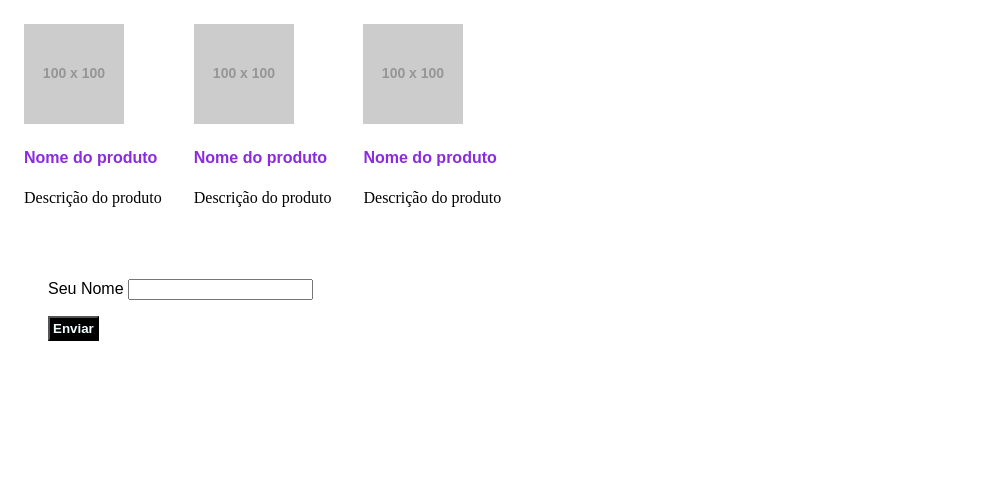
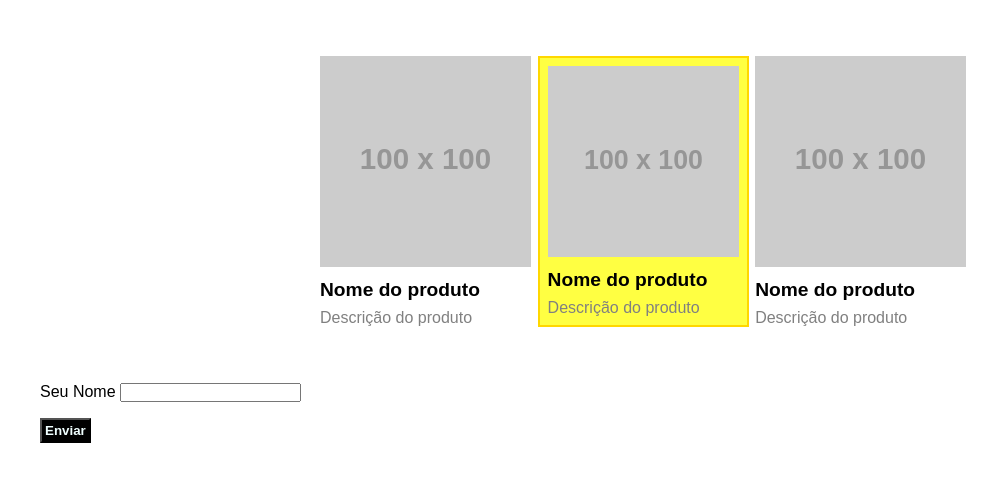
Before and after one commit to PrimoLuige/boas_praticas_css, a website: page index.html in a window 1280 px wide. Shown: the whole page, without its empty margins (0-1005 px from the left). Drawn offline with Linux system fonts and the light colour scheme; placeholder pictures from the web are drawn by us.

Commit message:
Quarto Update main.css

```diff
--- a/bem/main.css
+++ b/bem/main.css
@@ -16,16 +16,36 @@
   cursor: wait;
 }
 
+* {
+  margin: 0;
+  padding: 0;
+  font-family: sans-serif;
+}
+
 .produtos {
-  display: flex;
-  grid-template-columns: repeat(1, 1fr);
+  max-width: 640px;
+  width: 100%;
+  margin: 56px auto;
+  display: grid;
+  grid-template-columns: 33% 33% 33%;
+  grid-column-gap: 1%;
+  /* bloco */
 }
-.produtos__control {
-  margin: 16px;
+.produtos-imagem { /* elemento */
+  width: 100%;
 }
-.produtos__control h4 {
-  font-family: sans-serif;
-  color: blueviolet;
+.produtos-nome { /* elemento */
+  font-size: 1.2em;
+  margin: 8px 0;
+}
+.produtos-descricao { /* elemento */
+  color: gray;
+}
+
+.em-destaque { /* modificador */
+  border: 2px solid gold;
+  padding: 8px;
+  background-color: #ffff42;
 }
 
 /*# sourceMappingURL=main.css.map */
```
